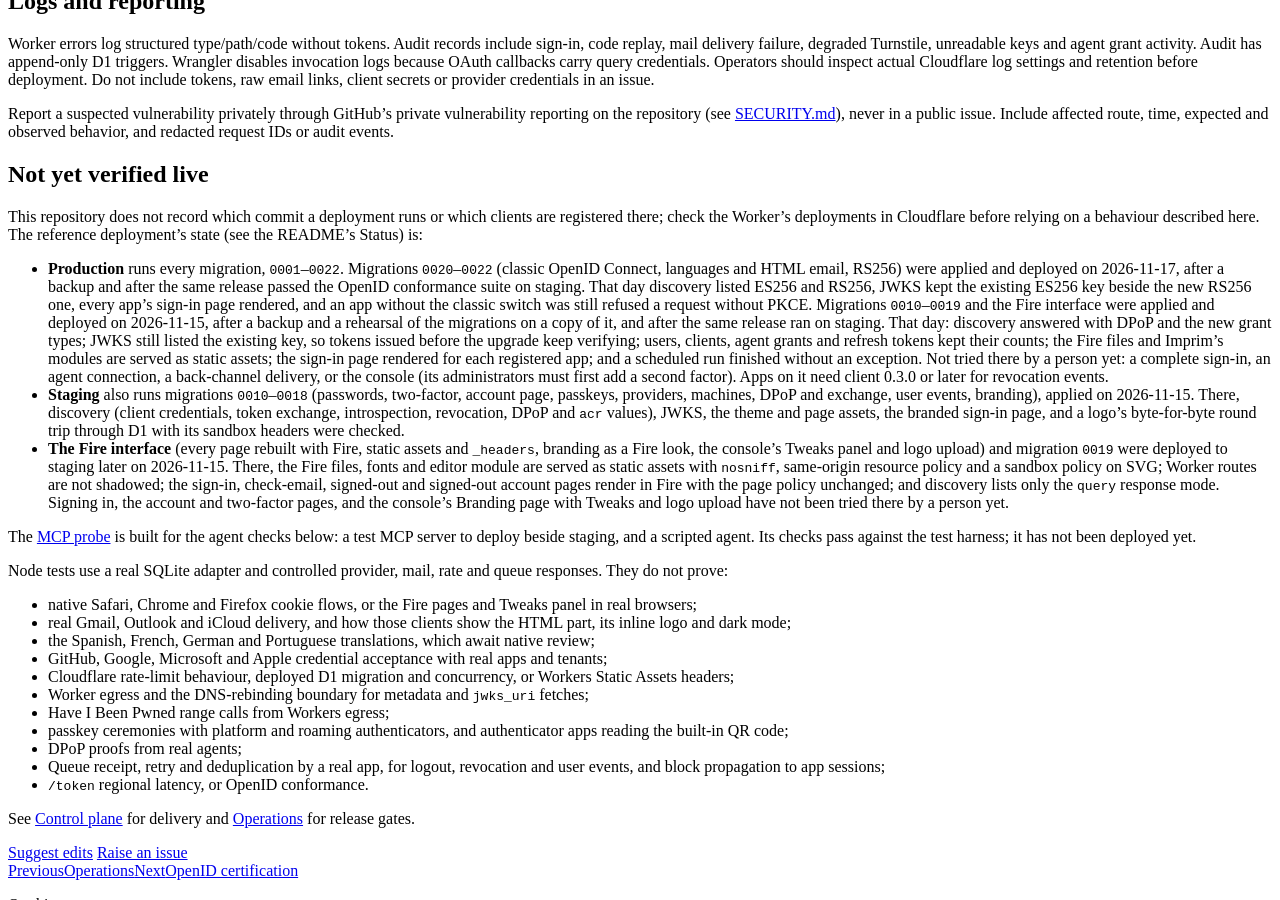
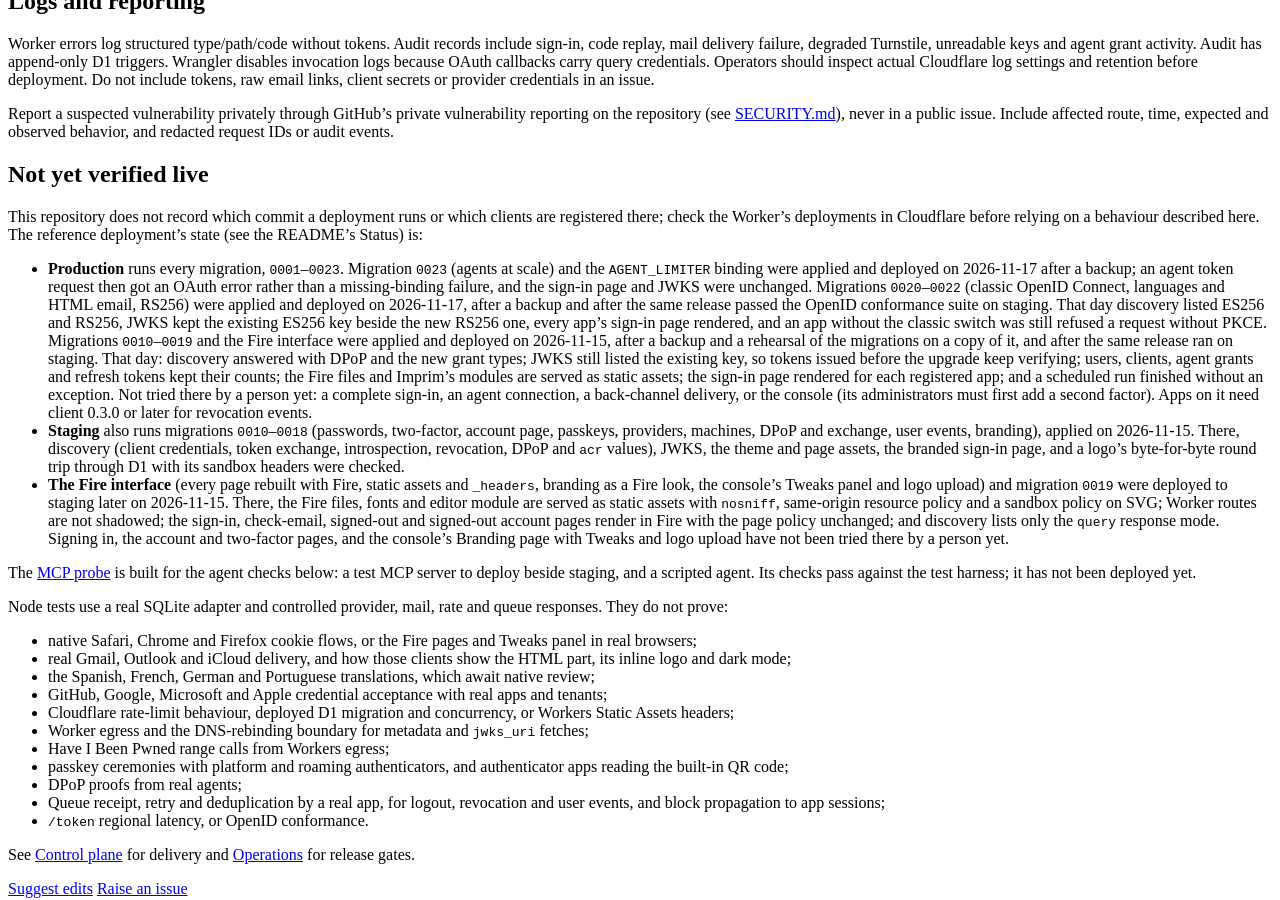
Before and after one commit to Vibernt/imprim, a Jekyll site: the page built from docs/SECURITY.md, in a window 1280 px wide and 900 px high, scrolled down 1989 px. Built offline with Jekyll 4.4.1, drawn with Linux system fonts in a browser that asks for light colours; our own code applies the rules of GitHub Pages for plain Markdown files.

Commit message:
Docs: migration 0023 on staging and production
Co-Authored-By: Claude Opus 5.5 <noreply@anthropic.com>

```diff
--- a/docs/SECURITY.md
+++ b/docs/SECURITY.md
@@ -42,7 +42,9 @@ This repository does not record which commit a deployment runs or which clients
 Worker's deployments in Cloudflare before relying on a behaviour described here. The reference deployment's state
 (see the README's Status) is:
 
-- **Production** runs every migration, `0001`–`0022`. Migrations `0020`–`0022` (classic OpenID Connect, languages
+- **Production** runs every migration, `0001`–`0023`. Migration `0023` (agents at scale) and the `AGENT_LIMITER` binding
+  were applied and deployed on 2026-11-17 after a backup; an agent token request then got an OAuth error rather than a
+  missing-binding failure, and the sign-in page and JWKS were unchanged. Migrations `0020`–`0022` (classic OpenID Connect, languages
   and HTML email, RS256) were applied and deployed on 2026-11-17, after a backup and after the same release passed the
   OpenID conformance suite on staging. That day discovery listed ES256 and RS256, JWKS kept the existing ES256 key
   beside the new RS256 one, every app's sign-in page rendered, and an app without the classic switch was still
```
Also changed, not shown: README.md.
